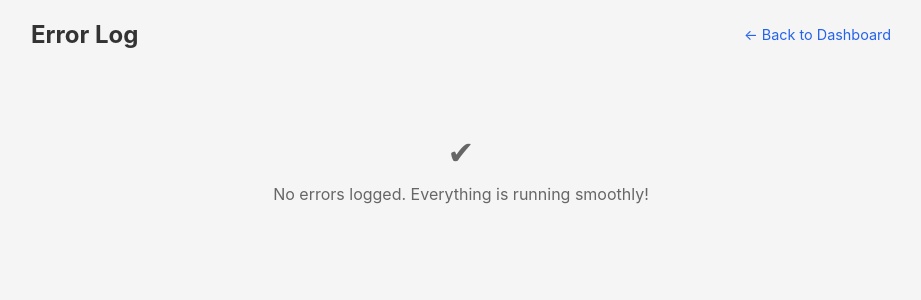
After one commit to buybitkoin/Crosslist_to_socials, a Flask app: page /errors in a window 1280 px wide. The commit adds this page. Shown: the top 300 px of the page, without its empty margins (179-1100 px from the left). Run offline with Flask 3, Linux system fonts and the light colour scheme; data that the repository does not hold is empty.

Commit message:
Add error log, failed post indicators, and retry functionality

```diff
--- a/queue/database.py
+++ b/queue/database.py
@@ -253,11 +253,56 @@ class Database:
         self.conn.commit()
 
     def mark_failed(self, post_id: int, error: str):
+        """Mark a post as failed but keep it in approved status so it can be retried."""
+        now = datetime.now().isoformat()
         self.conn.execute(
-            "UPDATE posts SET status = ?, error_message = ?, updated_at = ? WHERE id = ?",
-            (PostStatus.FAILED.value, error, datetime.now().isoformat(), post_id),
+            "UPDATE posts SET error_message = ?, updated_at = ? WHERE id = ?",
+            (error, now, post_id),
+        )
+        # Log the failure
+        self.conn.execute(
+            """INSERT INTO publish_log (post_id, platform, platform_post_id, published_at, response_data)
+               SELECT ?, platform, '', ?, ? FROM posts WHERE id = ?""",
+            (post_id, now, json.dumps({"error": error}), post_id),
         )
         self.conn.commit()
+
+    def clear_post_error(self, post_id: int):
+        self.conn.execute(
+            "UPDATE posts SET error_message = NULL, updated_at = ? WHERE id = ?",
+            (datetime.now().isoformat(), post_id),
+        )
+        self.conn.commit()
+
+    def get_error_log(self, limit: int = 50) -> list[dict]:
+        """Get recent publish errors."""
+        rows = self.conn.execute(
+            """SELECT pl.id, pl.post_id, pl.platform, pl.published_at as attempted_at, pl.response_data,
+                      p.caption, p.listing_id
+               FROM publish_log pl
+               LEFT JOIN posts p ON pl.post_id = p.id
+               WHERE pl.platform_post_id = ''
+               ORDER BY pl.published_at DESC
+               LIMIT ?""",
+            (limit,),
+        ).fetchall()
+        results = []
+        for r in rows:
+            error_data = {}
+            try:
+                error_data = json.loads(r["response_data"]) if r["response_data"] else {}
+            except Exception:
+                pass
+            results.append({
+                "id": r["id"],
+                "post_id": r["post_id"],
+                "platform": r["platform"],
+                "attempted_at": r["attempted_at"],
+                "error": error_data.get("error", "Unknown error"),
+                "caption": (r["caption"] or "")[:80],
+                "listing_id": r["listing_id"],
+            })
+        return results
 
     def get_stats(self) -> dict:
         stats = {}
@@ -268,6 +313,10 @@ class Database:
             stats[status.value] = count
         stats["total_listings"] = self.conn.execute(
             "SELECT COUNT(*) FROM listings"
+        ).fetchone()[0]
+        stats["failed_errors"] = self.conn.execute(
+            "SELECT COUNT(*) FROM posts WHERE error_message IS NOT NULL AND status = ?",
+            (PostStatus.APPROVED.value,),
         ).fetchone()[0]
         return stats
 
--- /dev/null
+++ b/templates/errors.html
@@ -0,0 +1,89 @@
+<!DOCTYPE html>
+<html lang="en">
+<head>
+    <meta charset="UTF-8">
+    <meta name="viewport" content="width=device-width, initial-scale=1.0">
+    <title>Error Log - Social Media Agent</title>
+    <style>
+        :root {
+            --bg: #f5f5f5;
+            --card-bg: #ffffff;
+            --text: #333333;
+            --text-muted: #666666;
+            --border: #e5e5e5;
+            --hover: #f8fafc;
+            --accent: #2563eb;
+            --danger: #dc2626;
+            --error-bg: #fef2f2;
+            --error-border: #fecaca;
+        }
+        [data-theme="dark"] {
+            --bg: #1a1a2e;
+            --card-bg: #16213e;
+            --text: #e0e0e0;
+            --text-muted: #a0a0a0;
+            --border: #2a2a4a;
+            --hover: #1e2a4a;
+            --accent: #60a5fa;
+            --danger: #f87171;
+            --error-bg: #2a1a1a;
+            --error-border: #4a2a2a;
+        }
+
+        * { box-sizing: border-box; margin: 0; padding: 0; }
+        body { font-family: -apple-system, BlinkMacSystemFont, 'Segoe UI', sans-serif; background: var(--bg); color: var(--text); padding: 20px; max-width: 900px; margin: 0 auto; transition: background 0.3s, color 0.3s; }
+
+        .header { display: flex; justify-content: space-between; align-items: center; margin-bottom: 24px; }
+        .header h1 { font-size: 1.5rem; }
+        .back-link { color: var(--accent); text-decoration: none; font-size: 0.9rem; }
+        .back-link:hover { text-decoration: underline; }
+
+        .error-card { background: var(--error-bg); border: 1px solid var(--error-border); border-radius: 8px; padding: 16px; margin-bottom: 12px; }
+        .error-header { display: flex; justify-content: space-between; align-items: center; margin-bottom: 8px; }
+        .error-time { font-size: 0.8rem; color: var(--text-muted); }
+        .error-platform { font-size: 0.75rem; font-weight: 500; padding: 2px 8px; border-radius: 12px; background: var(--border); color: var(--text-muted); }
+        .error-message { font-size: 0.9rem; color: var(--danger); font-family: 'SF Mono', 'Consolas', monospace; background: var(--card-bg); padding: 10px 12px; border-radius: 4px; margin-bottom: 8px; word-break: break-all; white-space: pre-wrap; }
+        .error-caption { font-size: 0.8rem; color: var(--text-muted); }
+        .error-post-id { font-size: 0.8rem; color: var(--text-muted); }
+
+        .empty { text-align: center; padding: 60px 20px; color: var(--text-muted); }
+        .empty-icon { font-size: 2rem; margin-bottom: 12px; }
+    </style>
+</head>
+<body>
+    <div class="header">
+        <h1>Error Log</h1>
+        <a href="/" class="back-link">&larr; Back to Dashboard</a>
+    </div>
+
+    {% if errors %}
+    {% for error in errors %}
+    <div class="error-card">
+        <div class="error-header">
+            <span class="error-post-id">Post #{{ error.post_id }}</span>
+            <div style="display: flex; gap: 8px; align-items: center;">
+                <span class="error-platform">{{ error.platform }}</span>
+                <span class="error-time">{{ error.attempted_at[:19] if error.attempted_at else '' }}</span>
+            </div>
+        </div>
+        <div class="error-message">{{ error.error }}</div>
+        {% if error.caption %}
+        <div class="error-caption">Caption: {{ error.caption }}{% if error.caption|length >= 80 %}...{% endif %}</div>
+        {% endif %}
+    </div>
+    {% endfor %}
+    {% else %}
+    <div class="empty">
+        <div class="empty-icon">&#10004;</div>
+        <div>No errors logged. Everything is running smoothly!</div>
+    </div>
+    {% endif %}
+
+    <script>
+        (function() {
+            const saved = localStorage.getItem('theme') || 'light';
+            document.documentElement.setAttribute('data-theme', saved);
+        })();
+    </script>
+</body>
+</html>
--- a/web.py
+++ b/web.py
@@ -338,6 +338,14 @@ def unapprove(post_id: int):
     return redirect(url_for("dashboard"))
 
 
+@app.route("/clear-error/<int:post_id>", methods=["POST"])
+def clear_error(post_id: int):
+    db = get_db()
+    db.clear_post_error(post_id)
+    db.close()
+    return redirect(url_for("dashboard"))
+
+
 @app.route("/approve-all", methods=["POST"])
 def approve_all():
     db = get_db()
@@ -401,6 +409,7 @@ def publish():
 
         try:
             success = 0
+            errors = []
             for i, post in enumerate(posts):
                 task_status["progress"] = 5 + int(95 * i / len(posts))
                 task_status["message"] = f"Publishing post {i + 1}/{len(posts)}: {post.caption[:50]}..."
@@ -409,10 +418,15 @@ def publish():
                     db.mark_published(post.id, platform_id)
                     success += 1
                 except Exception as e:
-                    db.mark_failed(post.id, str(e))
+                    error_msg = str(e)
+                    db.mark_failed(post.id, error_msg)
+                    errors.append(error_msg)
 
             task_status["progress"] = 100
-            task_status["message"] = f"Done! Published {success}/{len(posts)} posts."
+            if success == len(posts):
+                task_status["message"] = f"Done! Published {success}/{len(posts)} posts."
+            elif errors:
+                task_status["message"] = f"Done! Published {success}/{len(posts)} posts. Error: {errors[0][:150]}"
             publisher.close()
         except Exception as e:
             task_status["message"] = f"Error: {e}"
@@ -497,6 +511,16 @@ def clear_all_listings():
     db.close()
     task_status["message"] = "All listings and unpublished posts cleared."
     return redirect(url_for("settings_page"))
+
+
+# --- Error Log ---
+
+@app.route("/errors")
+def error_log():
+    db = get_db()
+    errors = db.get_error_log()
+    db.close()
+    return render_template("errors.html", errors=errors)
 
 
 # --- Compose (Multi-listing post editor) ---
```
Also changed, not shown: templates/dashboard.html (+28 -2 lines), static/logo.svg (added).
